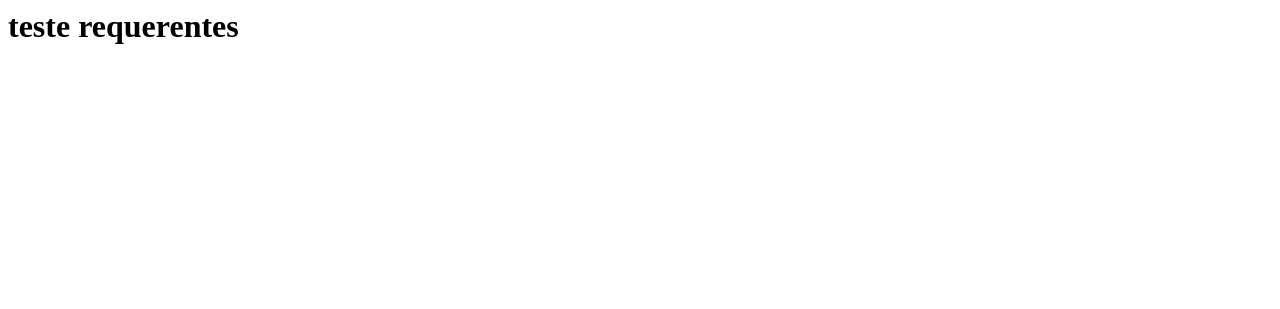
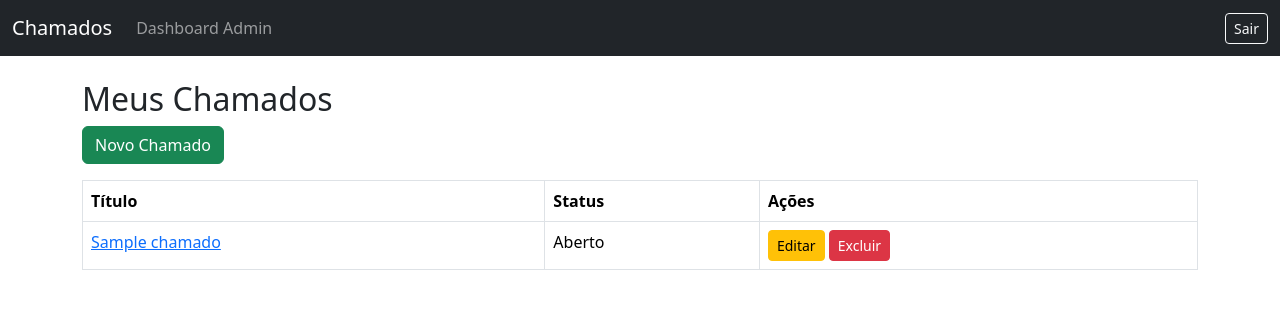
Before and after one commit to NetoGambogi/projeto-django, a Django app: page /chamados/ in a window 1280 px wide. Shown: the top 309 px of the page. Run offline with Django 5.2, Linux system fonts and the light colour scheme; a user stored in the database is signed in; tables that the repository leaves empty hold one stand-in row (values such as "Sample post").

Commit message:
templates

```diff
--- a/gestao/templates/chamados/chamado_list.html
+++ b/gestao/templates/chamados/chamado_list.html
@@ -1 +1,26 @@
-<h1>teste requerentes</h1>
+{% extends "base.html" %}
+{% block content %}
+<h2>Meus Chamados</h2>
+<a href="{% url 'chamado_create' %}" class="btn btn-success mb-3">Novo Chamado</a>
+<table class="table table-bordered">
+  <tr>
+    <th>Título</th>
+    <th>Status</th>
+    <th>Ações</th>
+  </tr>
+  {% for chamado in object_list %}
+  <tr>
+    <td><a href="{% url 'chamado_detail' chamado.pk %}">{{ chamado.titulo }}</a></td>
+    <td>{{ chamado.get_status_display }}</td>
+    <td>
+      {% if chamado.status == "aberto" %}
+        <a href="{% url 'chamado_edit' chamado.pk %}" class="btn btn-sm btn-warning">Editar</a>
+        <a href="{% url 'chamado_delete' chamado.pk %}" class="btn btn-sm btn-danger">Excluir</a>
+      {% endif %}
+    </td>
+  </tr>
+  {% empty %}
+  <tr><td colspan="3">Nenhum chamado encontrado.</td></tr>
+  {% endfor %}
+</table>
+{% endblock %}
```
Also changed, not shown: gestao/templates/chamados/chamado_form.html (+9 -0 lines).
